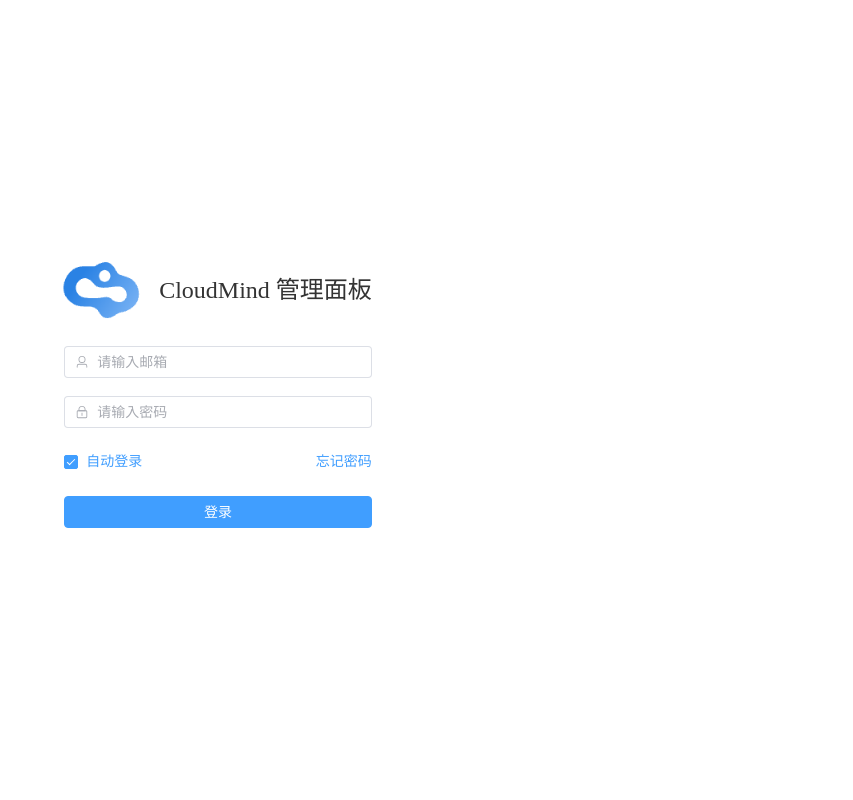
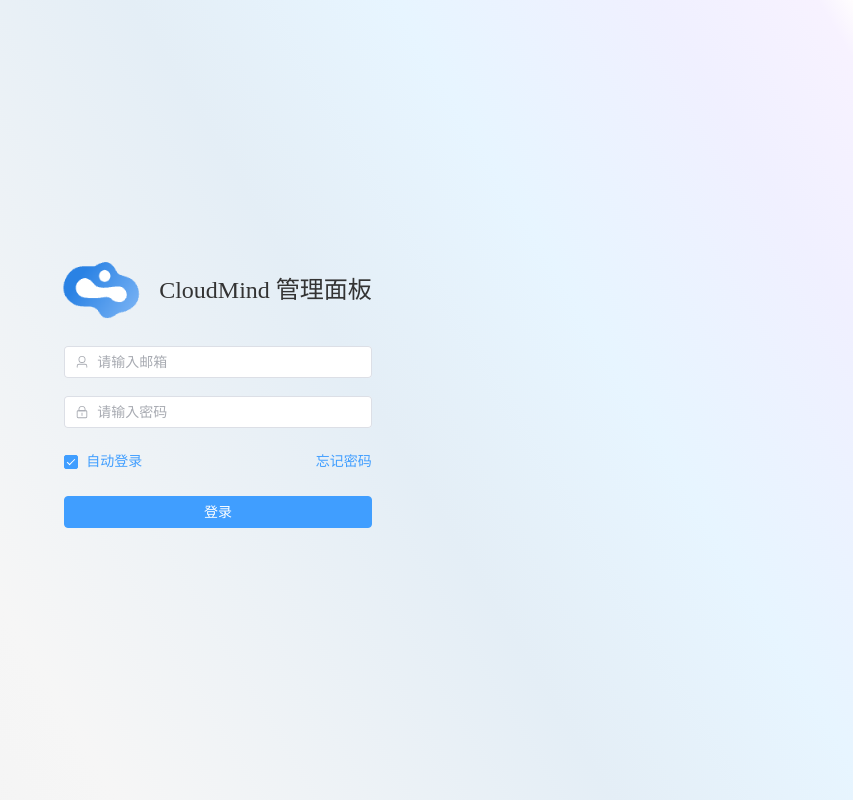
Before and after one commit to anguoo/vue-express, a Vue app in the folder client/: page /login in a window 1280 px wide. Shown: the whole page, without its empty margins (427-1280 px from the left). Built offline with nearby package versions, Linux system fonts and the light colour scheme.

Commit message:
feat:新增登录背景 (#7)

```diff
--- a/client/src/App.vue
+++ b/client/src/App.vue
@@ -5,8 +5,11 @@
 </template>
 
 <style>
+html,
+body,
 #app {
   width: 100%;
   height: 100%;
+  position: relative;
 }
 </style>
--- a/client/src/views/login/login.vue
+++ b/client/src/views/login/login.vue
@@ -104,15 +104,18 @@ const submitForm = (formEl: FormInstance | undefined) => {
 
 <style scoped lang="css">
 .login-box {
-    position: absolute;
     width: 100%;
     height: 100%;
+    padding: 50px;
+    background: rgb(240,240,240);
+    background: linear-gradient(59deg, rgba(240,240,240,1) 0%, rgba(246,246,246,1) 31%, rgba(228,238,246,1) 59%, rgba(231,245,255,1) 74%, rgba(240,240,255,1) 89%, rgba(247,242,255,1) 98%, rgba(255,253,254,1) 100%, rgba(209,228,255,1) 100%);
+    overflow-y: auto;
     display: flex;
-    flex-direction: column;
-    justify-content: center;
     align-items: center;
 
     .login-panel {
+      margin: auto;
+
         .title {
             display: flex;
             align-items: center;
```
